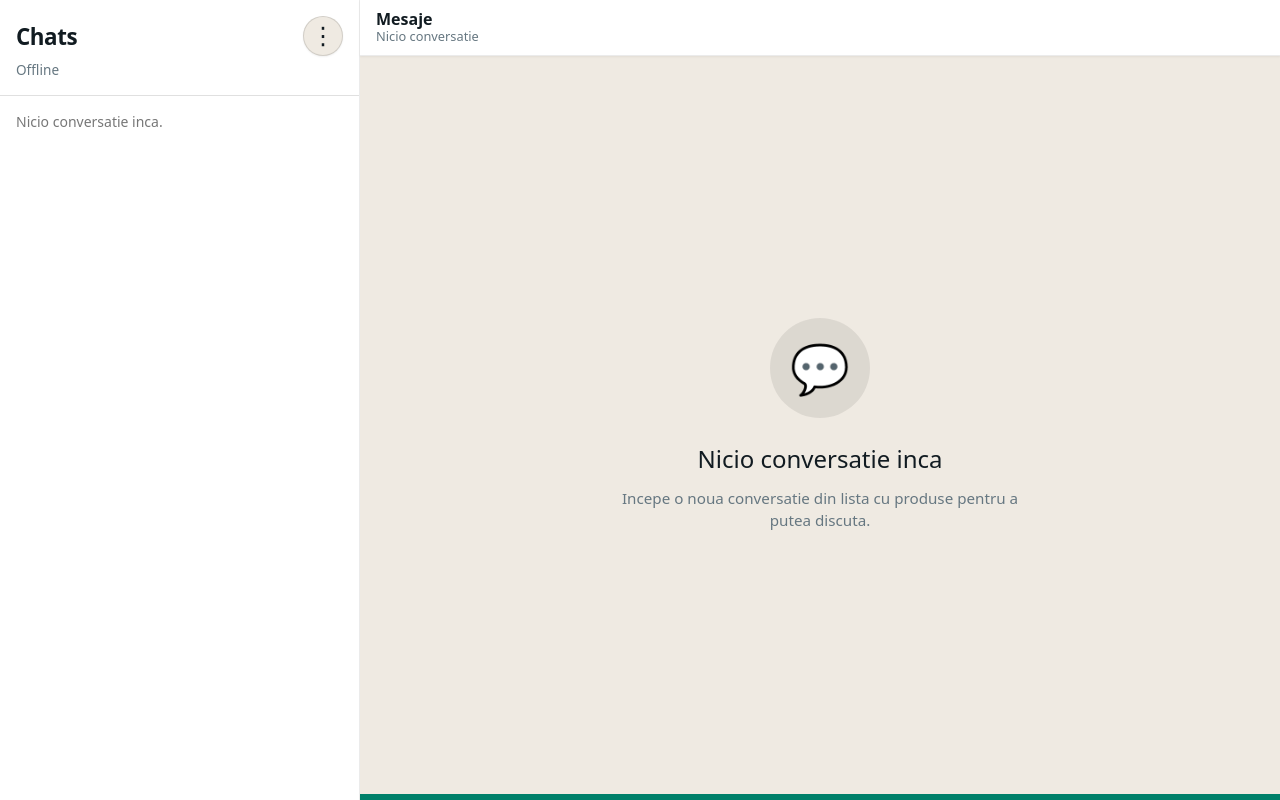
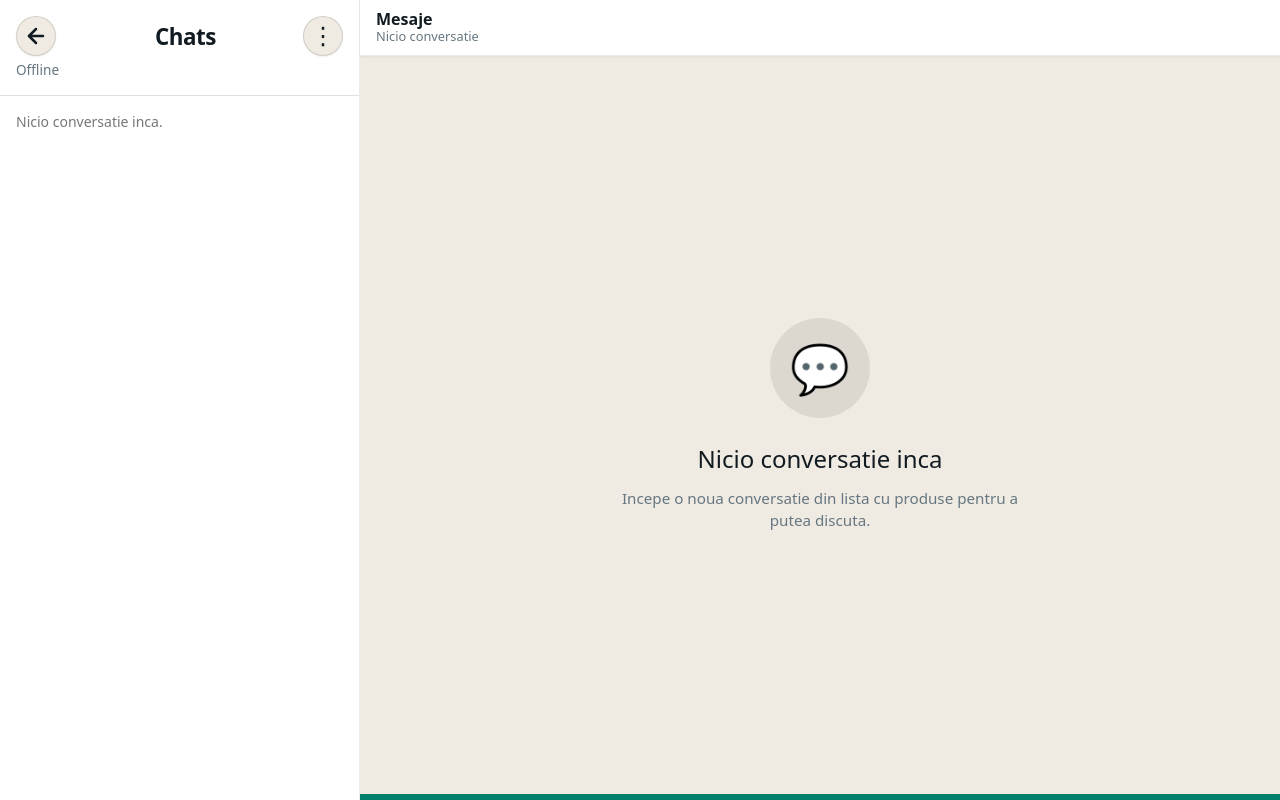
Before and after one commit to Larisukk/marketplace, a React app in the folder frontend/: page /chat in a window 1280 px wide. Built offline with nearby package versions, Linux system fonts and the light colour scheme; no server answers; the HTML template or start-up script is replaced by a standard one.

Commit message:
logo+conv mele

```diff
--- a/frontend/src/components/MainHeader.tsx
+++ b/frontend/src/components/MainHeader.tsx
@@ -58,6 +58,10 @@ const MainHeader: React.FC = () => {
                         >
                             <span className={styles['icon']}>☰</span>
                         </button>
+
+                        <a href="/home" className={styles['logo-link']}>
+                            <img src="/biobuy-logo.png" alt="BioBuy" className={styles['logo-img']} />
+                        </a>
                     </div>
 
                     <div className={styles['icon-links']}>
@@ -108,6 +112,16 @@ const MainHeader: React.FC = () => {
                         Harta
                     </div>
 
+                    <div
+                        className={styles['menu-link']}
+                        onClick={() => {
+                            if (!user) setShowLoginPopup(true);
+                            else window.location.href = "/chat";
+                        }}
+                    >
+                        Conversatiile mele
+                    </div>
+
 
                     <div
                         className={styles['menu-link']}
--- a/frontend/src/header/MainHeader.module.css
+++ b/frontend/src/header/MainHeader.module.css
@@ -42,6 +42,22 @@
     display: flex;
     align-items: center;
     gap: 20px;
+}
+
+.logo-link {
+    display: flex;
+    align-items: center;
+    transition: transform 0.2s ease;
+}
+
+.logo-link:hover {
+    transform: scale(1.05);
+}
+
+.logo-img {
+    height: 58px;
+    width: auto;
+    object-fit: contain;
 }
 
 .menu-icon-btn {
@@ -104,11 +120,16 @@
 }
 
 .vertical-menu .menu-link {
-    font-family: inherit;           /* sigur, fără override */
-    font-size: 1.15rem;             /* deja ai, îl păstrăm */
-    font-weight: 500;               /* 🔴 IMPORTANT */
-    line-height: 1.4;               /* 🔴 aerisire verticală */
-    letter-spacing: 0.01em;         /* 🔴 face textul mai "soft" */
+    font-family: inherit;
+    /* sigur, fără override */
+    font-size: 1.15rem;
+    /* deja ai, îl păstrăm */
+    font-weight: 500;
+    /* 🔴 IMPORTANT */
+    line-height: 1.4;
+    /* 🔴 aerisire verticală */
+    letter-spacing: 0.01em;
+    /* 🔴 face textul mai "soft" */
     -webkit-font-smoothing: antialiased;
     -moz-osx-font-smoothing: grayscale;
 }
@@ -368,7 +389,7 @@
 .main-header,
 .vertical-menu {
     font-family: system-ui, -apple-system, BlinkMacSystemFont,
-    "Segoe UI", Roboto, Arial, sans-serif;
+        "Segoe UI", Roboto, Arial, sans-serif;
 
     font-size: 16px;
     line-height: 1.4;
@@ -378,16 +399,19 @@
     min-height: 56px;
     padding: 0.6rem 3rem;
 }
+
 /* ===== AUTH HEADER VARIANT ===== */
 .vertical-menu {
     background-color: var(--color-accent-green);
     backdrop-filter: none;
 }
+
 @keyframes dropdownFadeIn {
     from {
         opacity: 0;
         transform: translateY(-6px);
     }
+
     to {
         opacity: 1;
         transform: translateY(0);
@@ -395,7 +419,8 @@
 }
 
 .county-select-wrapper {
-    position: relative;   /* 🔴 CHEIA */
+    position: relative;
+    /* 🔴 CHEIA */
     display: flex;
     align-items: center;
 }
@@ -424,14 +449,15 @@
     width: 260px;
     background: #fff;
     border-radius: 14px;
-    box-shadow: 0 10px 25px rgba(0,0,0,0.15);
+    box-shadow: 0 10px 25px rgba(0, 0, 0, 0.15);
     max-height: 260px;
     overflow-y: auto;
     z-index: 5000;
 }
 
 .search-button {
-    border-radius: 9999px;      /* păstrează forma pill */
+    border-radius: 9999px;
+    /* păstrează forma pill */
     outline: none;
 }
 
--- a/frontend/src/pages/chatpage/ChatPage.module.css
+++ b/frontend/src/pages/chatpage/ChatPage.module.css
@@ -175,6 +175,35 @@
   letter-spacing: -0.02em;
   margin: 0;
   color: var(--text-primary);
+}
+
+.chat-home-link {
+  text-decoration: none;
+  font-size: 1.25em;
+  font-weight: 700;
+  color: var(--text-primary);
+  width: 40px;
+  height: 40px;
+  display: flex;
+  align-items: center;
+  justify-content: center;
+  border-radius: 50%;
+
+  /* Visible Button Style */
+  background: var(--bg-page);
+  border: 1px solid var(--border-strong);
+  box-shadow: var(--shadow-sm);
+
+  transition: all 0.2s;
+  margin-right: 12px;
+  cursor: pointer;
+}
+
+.chat-home-link:hover {
+  background: var(--accent-color);
+  color: #ffffff;
+  border-color: var(--accent-color);
+  transform: scale(1.05);
 }
 
 .chat-settings-btn {
--- a/frontend/src/pages/chatpage/ChatPage.tsx
+++ b/frontend/src/pages/chatpage/ChatPage.tsx
@@ -64,6 +64,22 @@ export default function ChatPage() {
       >
         <div className={styles['chat-sidebar-header']}>
           <div className={styles['chat-sidebar-header-row']}>
+            {/* Added home button to leave page */}
+            <a href="/home" className={styles['chat-home-link']} title="Inapoi la acasa">
+              <svg
+                width="24"
+                height="24"
+                viewBox="0 0 24 24"
+                fill="none"
+                stroke="currentColor"
+                strokeWidth="2.5"
+                strokeLinecap="round"
+                strokeLinejoin="round"
+              >
+                <path d="M19 12H5" />
+                <path d="M12 19l-7-7 7-7" />
+              </svg>
+            </a>
             <h1 className={styles['chat-sidebar-title']}>Chats</h1>
             <button
               className={styles['chat-settings-btn']}
```
Also changed, not shown: frontend/public/biobuy-logo.png (added).
